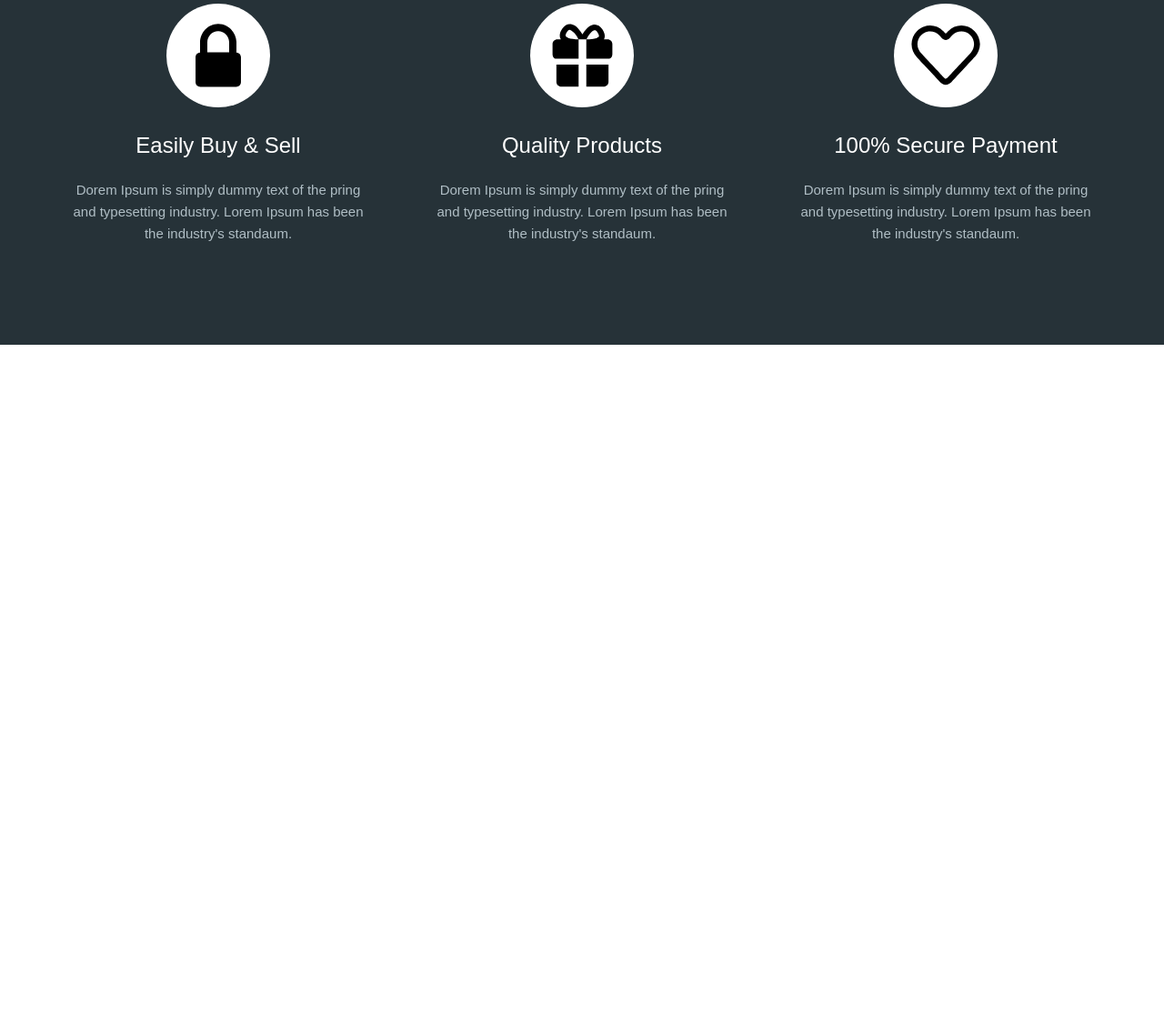
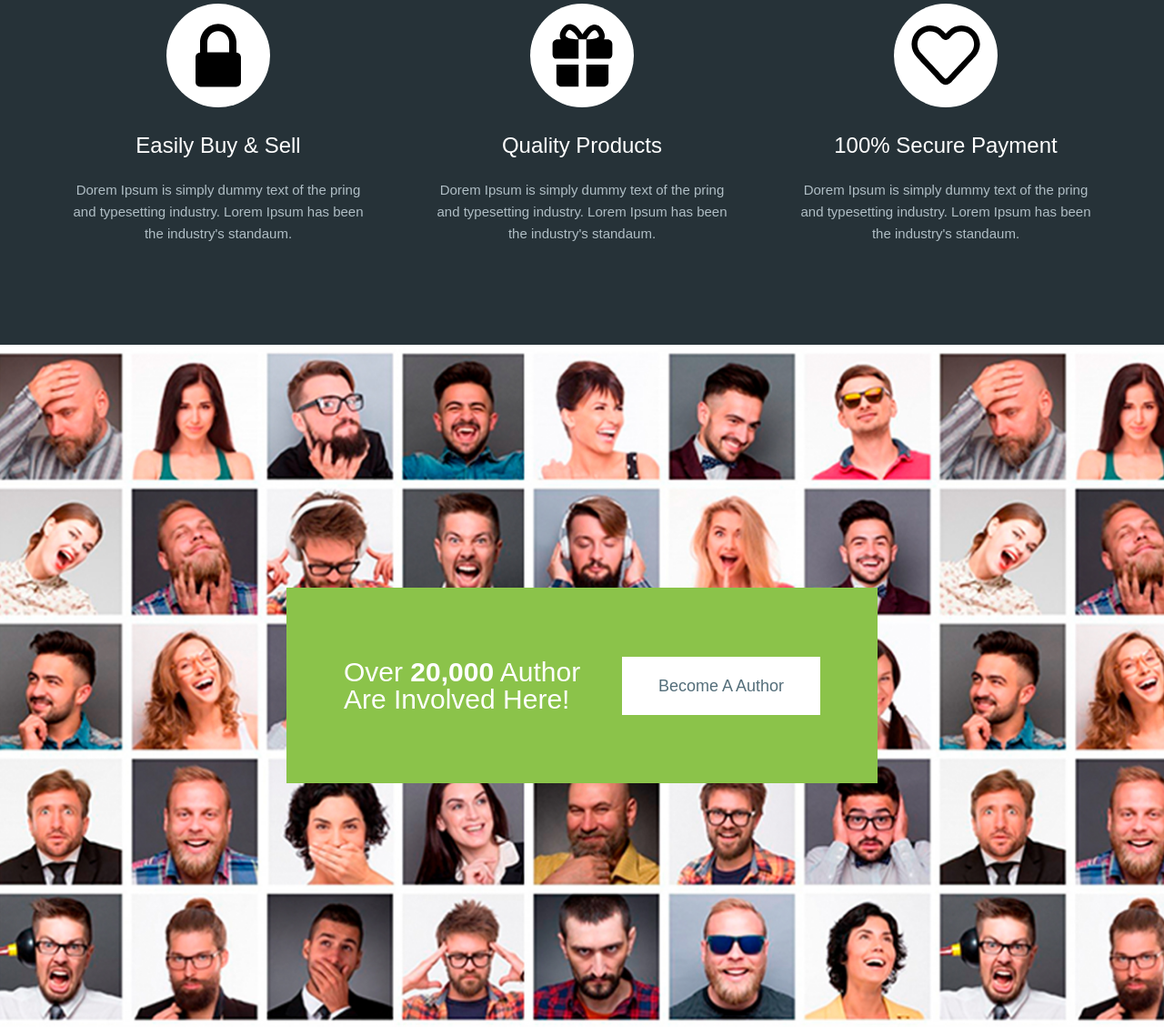
Before and after one commit to datoshcode/Moderno_market, a website: page app/index.html in a window 1280 px wide. Shown: the part 3988-5117 px from the top of the page at 91% size. Before the commit the page ends 4367 px from the top, so only its background shows below. Drawn offline with nearby package versions, Linux system fonts and the light colour scheme.

Commit message:
added Author

```diff
--- a/app/index.html
+++ b/app/index.html
@@ -973,6 +973,18 @@
     </section>
     <!--end Advantages -->
 
+    <section
+      class="author"
+      style="background-image: url(images/author/author-bg.jpg)"
+    >
+      <div class="author__box">
+        <h3 class="author__title">
+          Over <span>20,000</span> Author Are Involved Here!
+        </h3>
+        <a class="author__link" href="#">Become A Author</a>
+      </div>
+    </section>
+
     <script src="https://ajax.googleapis.com/ajax/libs/jquery/3.6.0/jquery.min.js"></script>
     <script src="js/main.min.js"></script>
     <script src="js/slick.min.js"></script>
--- a/app/scss/style.scss
+++ b/app/scss/style.scss
@@ -415,11 +415,49 @@
 
 }
 
-
 // end Advantages
 
+// start author
+.author {
+  background-position: center;
+  background-repeat: no-repeat;
+  background-size: cover;
+  min-height: 750px;
+  display: flex;
+  justify-content: center;
+  align-items: center;
 
+  &__box {
+    max-width: 650px;
+    width: 100%;
+    min-height: 215px;
+    display: flex;
+    align-items: center;
+    justify-content: center;
+    background-color: $color-green;
+  }
 
+  &__title {
+    font-size: 30px;
+    line-height: 30px;
+    color: #fff;
+    margin-right: 45px;
+    max-width: 261px;
+
+    span {
+      @include font-roboto-bold;
+    }
+  }
+
+  &__link {
+    font-size: 18px;
+    line-height: 36px;
+    padding: 14px 40px;
+    background-color: #fff;
+  }
+}
+
+// end author
 
 
 
```
Also changed, not shown: app/css/style.min.css, app/images/author/author-bg.jpg (added).
